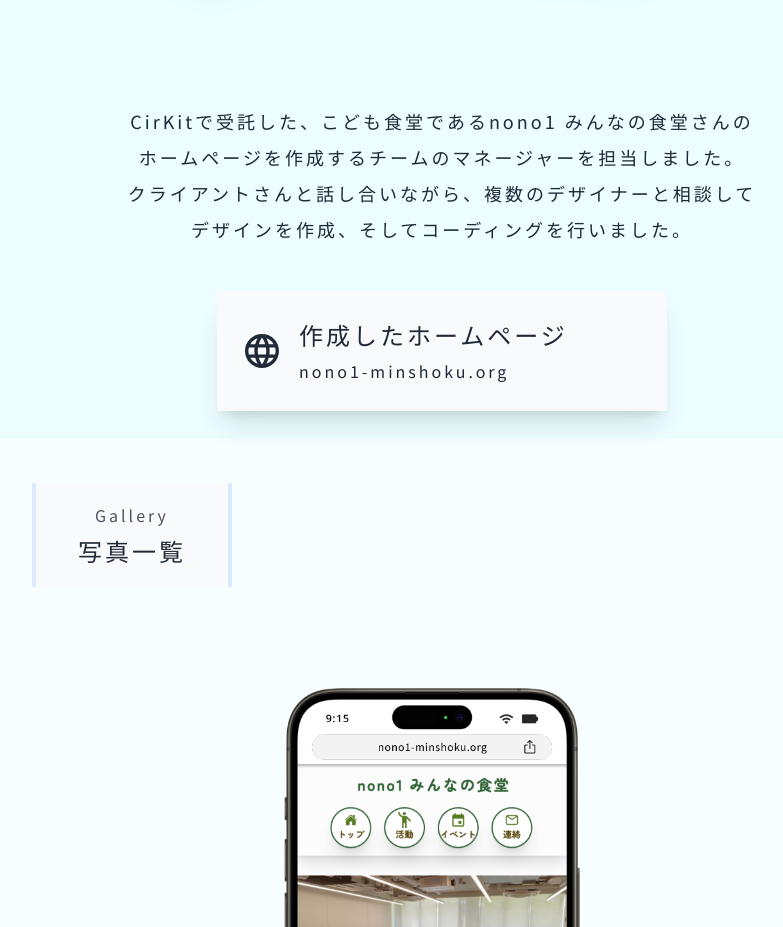
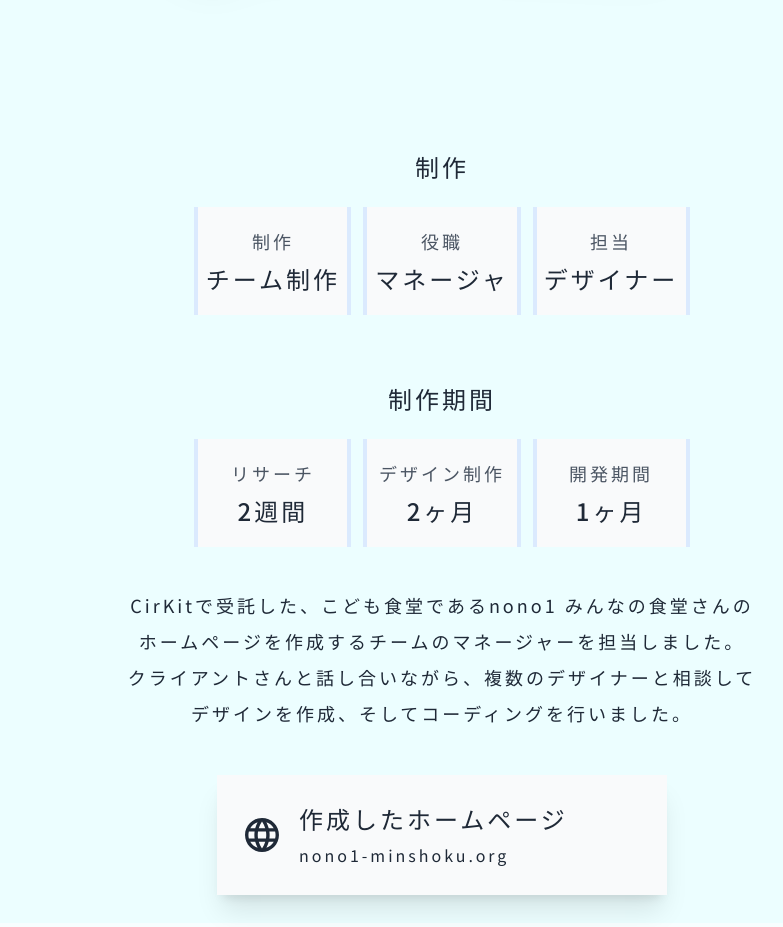
Before and after one commit to katsuji3197/Portfolio-Next, a Next.js app: page /works/minshoku in a window 1280 px wide. Shown: the part 960-1887 px from the top of the page, without its empty margins (208-991 px from the left). Built offline with nearby package versions, Linux system fonts and the light colour scheme; no server answers.

Commit message:
制作期間と役職を追加

```diff
--- a/app/works/alien/page.tsx
+++ b/app/works/alien/page.tsx
@@ -22,6 +22,21 @@ export default function Alien() {
         <Image src='/Alien_top.png' alt='以前のポートフォリオ' height={300} width={300} className='drop-shadow-xl items-center'/>
         <div>
           <div className='flex-col flex-wrap text-center justify-center items-center g:text-start text-base md:text-lg pl-5 text-gray-800 w-full'>
+          <div className=' items-center pt-4 rounded-2xl my-5'>
+            <div className='pt-2 dark:text-gray-100 text-2xl pb-6 '>制作</div>
+            <div className='flex flex-col md:flex-row justify-center gap-3 pb-6 px-4 md:px-0'>
+              <InfoDisplay title='制作'>チーム制作</InfoDisplay>
+              <InfoDisplay title='担当'>デザイナー</InfoDisplay>
+            </div>
+          </div>
+          <div className=' items-center pt-4 rounded-2xl my-5'>
+            <div className='pt-2 dark:text-gray-100 text-2xl pb-6'>制作期間</div>
+            <div className='flex flex-col md:flex-row justify-center gap-3 pb-6 px-4 md:px-0'>
+              <InfoDisplay title='リサーチ'>1週間</InfoDisplay>
+              <InfoDisplay title='デザイン制作'>2週間</InfoDisplay>
+              <InfoDisplay title='開発期間'>2週間</InfoDisplay>
+            </div>
+          </div>
             <div className='md:pt-18 dark:text-gray-100'>ハッカソン「<Link href="https://tornado-official.jp/tornado2023/" className='text-sky-800 dark:text-sky-300 hover:text-sky-500 hover:dark:text-sky-200 duration-300 text-lg md:text-2xl'>Tornado 2023</Link>」に参加した際に作成しました。</div>
             <div className='pt-2 dark:text-gray-100'>「コロナ禍で失われた青春を取り戻す」が開発のテーマでした。</div>
             <div className='pt-2 dark:text-gray-100'>メンバーと話あった結果、今までに出会ったことのなかった人や知識といった、</div>
--- a/app/works/cirkithp/page.tsx
+++ b/app/works/cirkithp/page.tsx
@@ -18,10 +18,25 @@ export default function CirKitHP() {
       <div className='md:flex justify-start md:px-24 lg:px-40 xl:px-[300px] pt-64 pb-16'>
         <SectionTitle title='CirKit HP'>課外活動のホームページ</SectionTitle>
       </div>
-        <div className='flex flex-wrap flex-col justify-center items-center lg:flex-row gap-6 md:gap-24 px-10 pt-5 w-full pb-12'>
+      <div className='flex flex-wrap flex-col justify-center items-center lg:flex-row gap-6 md:gap-24 px-10 pt-5 w-full pb-12'>
         <Image src='/webmock.png' alt='CirKitHPのモックアップ' height={800} width={800} className='drop-shadow-xl items-center'/>
         <div>
           <div className='flex-col text-center justify-center items-center g:text-start text-base md:text-lg pl-5 text-gray-800 w-full'>
+          <div className=' bg-black bg-opacity-20 items-center pt-4 rounded-2xl my-5'>
+            <div className='pt-2 dark:text-gray-100 text-2xl pb-6 '>制作</div>
+            <div className='flex flex-col md:flex-row justify-center gap-3 pb-6 px-4 md:px-0'>
+              <InfoDisplay title='制作'>チーム制作</InfoDisplay>
+              <InfoDisplay title='担当'>デザイナー</InfoDisplay>
+            </div>
+          </div>
+          <div className=' bg-black bg-opacity-20 items-center pt-4 rounded-2xl my-5'>
+            <div className='pt-2 dark:text-gray-100 text-2xl pb-6'>制作期間</div>
+            <div className='flex flex-col md:flex-row justify-center gap-3 pb-6 px-4 md:px-0'>
+              <InfoDisplay title='リサーチ'>1ヶ月</InfoDisplay>
+              <InfoDisplay title='デザイン制作'>4ヶ月</InfoDisplay>
+              <InfoDisplay title='開発期間'>随時更新</InfoDisplay>
+            </div>
+          </div>
             <div className='md:pt-18 dark:text-gray-100'>所属する課外活動である<Link href="https://cirkit.jp" className='text-sky-800 dark:text-sky-300 hover:text-sky-500 hover:dark:text-sky-200 duration-300 text-lg md:text-2xl'>CirKit</Link>のリブランディングに伴い、</div>
             <div className='pt-2 dark:text-gray-100'>ホームページのデザインを担当しました。</div>
             <div className='pt-2 dark:text-gray-100'>株式会社と課外活動の2面性を持つことを念頭にデザインを行いました。</div>
--- a/app/works/minshoku/page.tsx
+++ b/app/works/minshoku/page.tsx
@@ -22,6 +22,22 @@ export default function minshoku() {
         <Image src='/minshoku/mock.png' alt='CirKitHPのモックアップ' height={800} width={800} className='drop-shadow-xl items-center'/>
         <div>
           <div className='flex-col text-center justify-center items-center g:text-start text-base md:text-lg pl-5 text-gray-800 w-full'>
+          <div className=' items-center pt-4 rounded-2xl my-5'>
+            <div className='pt-2 dark:text-gray-100 text-2xl pb-6 '>制作</div>
+            <div className='flex flex-col md:flex-row justify-center gap-3 pb-6 px-4 md:px-0'>
+              <InfoDisplay title='制作'>チーム制作</InfoDisplay>
+              <InfoDisplay title='役職'>マネージャ</InfoDisplay>
+              <InfoDisplay title='担当'>デザイナー</InfoDisplay>
+            </div>
+          </div>
+          <div className=' items-center pt-4 rounded-2xl my-5'>
+            <div className='pt-2 dark:text-gray-100 text-2xl pb-6'>制作期間</div>
+            <div className='flex flex-col md:flex-row justify-center gap-3 pb-6 px-4 md:px-0'>
+              <InfoDisplay title='リサーチ'>2週間</InfoDisplay>
+              <InfoDisplay title='デザイン制作'>2ヶ月</InfoDisplay>
+              <InfoDisplay title='開発期間'>1ヶ月</InfoDisplay>
+            </div>
+          </div>
             <div className='md:pt-18 dark:text-gray-100'>CirKitで受託した、こども食堂であるnono1 みんなの食堂さんの</div>
             <div className='pt-2 dark:text-gray-100'>ホームページを作成するチームのマネージャーを担当しました。</div>
             <div className='pt-2 dark:text-gray-100'>クライアントさんと話し合いながら、複数のデザイナーと相談して</div>
```
